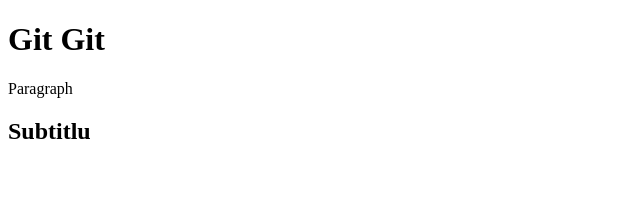
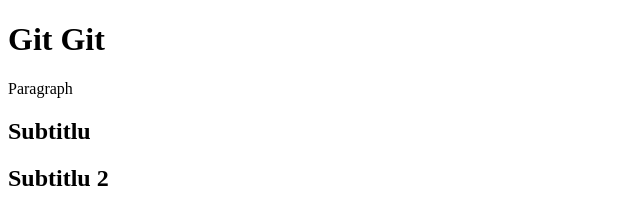
Before and after one commit to rraduu/start, a plain HTML site: page index.html in a window 1280 px wide. Shown: the whole page, without its empty margins (0-640 px from the left). Drawn offline with Linux system fonts and the light colour scheme.

Commit message:
inca un subtitlu

```diff
--- a/index.html
+++ b/index.html
@@ -11,5 +11,7 @@
     <p>Paragraph</p>
 
     <h2>Subtitlu</h2>
+
+    <h2>Subtitlu 2</h2>
 </body>
 </html>
```
